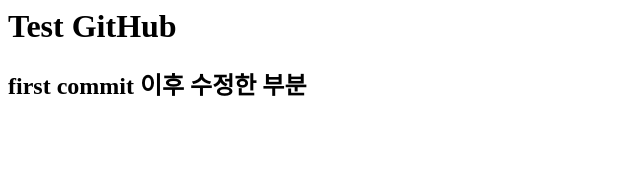
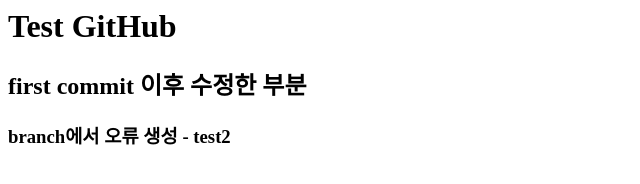
Before and after one commit to MaroHan77/github_test, a plain HTML site: page index.html in a window 1280 px wide. Shown: the whole page, without its empty margins (0-640 px from the left). Drawn offline with Linux system fonts and the light colour scheme.

Commit message:
test2 branch

```diff
--- a/index.html
+++ b/index.html
@@ -2,4 +2,6 @@
   <h1>Test GitHub</h1>
 
   <h2>first commit 이후 수정한 부분</h2>
+
+  <h3>branch에서 오류 생성 - test2</h3>
 </html>
```
